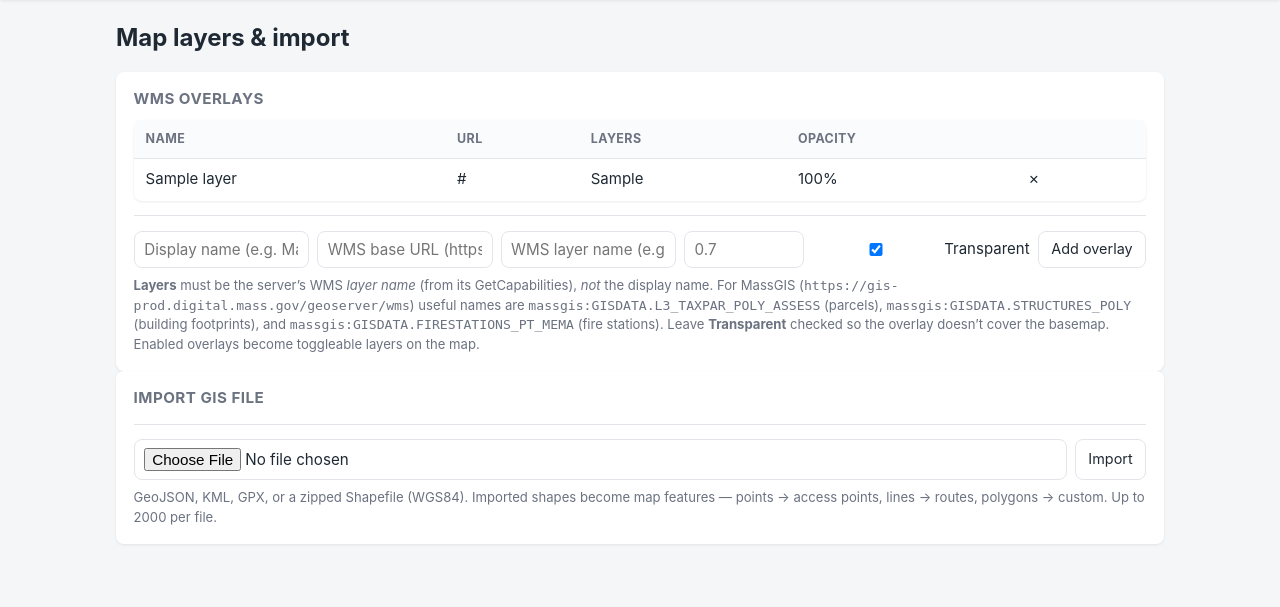
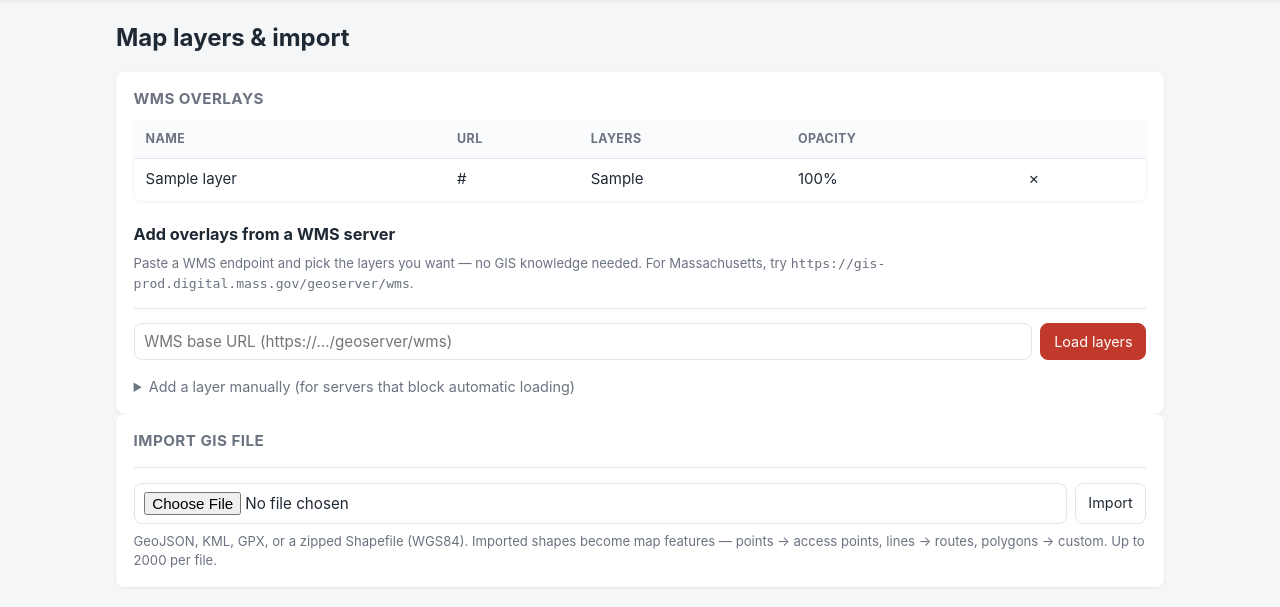
Before and after one commit to dwc-s/preplanner, a Flask app: page /overlays in a window 1280 px wide. Shown: the part 56-663 px from the top of the page. Run offline with Flask 3, Linux system fonts and the light colour scheme; a user stored in the database is signed in; tables that the repository leaves empty hold one stand-in row (values such as "Sample post"); some libraries are stand-ins or nearby versions.

Commit message:
Add WMS layer picker: paste a URL, choose layers from a menu
Admins no longer need to know WMS layer names. Paste a WMS endpoint and the
browser reads its GetCapabilities directly (client-side, so the app makes no
outbound call and still runs on restricted hosts), then shows a searchable
checklist of the server's layers. Each checked layer becomes its own
toggleable, transparent overlay named by its human title.

Handles WMS 1.3.0 and 1.1.1, dedupes against existing overlays, and falls back
to the manual add-by-name form for servers that block cross-site reads. New
POST /overlays/add-bulk (admin-only, CSRF-protected via X-CSRFToken header).

Co-Authored-By: Claude Opus 4.8 <noreply@anthropic.com>

```diff
--- a/app/main.py
+++ b/app/main.py
@@ -427,6 +427,42 @@ def overlay_add():
     return redirect(url_for("main.overlays"))
 
 
+@main_bp.post("/overlays/add-bulk")
+@admin_required
+def overlay_add_bulk():
+    """Add several WMS overlays at once from the layer picker (JSON POST).
+
+    The browser reads the WMS server's GetCapabilities directly (client-side, so
+    the app itself makes no outbound call — this keeps it runnable on hosts that
+    restrict server-side networking). It posts the chosen layers here; each layer
+    becomes its own toggleable overlay so crews can turn them on independently.
+    """
+    data = request.get_json(silent=True) or {}
+    url = (data.get("url") or "").strip()
+    layers = data.get("layers")
+    if not url or not isinstance(layers, list) or not layers:
+        return jsonify(error="A WMS URL and at least one layer are required."), 400
+
+    existing = {(w.url, w.layers) for w in dept_query(WmsLayer).all()}
+    added = 0
+    for item in layers:
+        if not isinstance(item, dict):
+            continue
+        name = (item.get("name") or "").strip()
+        if not name or (url, name) in existing:
+            continue
+        title = (item.get("title") or name).strip() or name
+        db.session.add(WmsLayer(
+            department_id=current_user.department_id,
+            name=title[:120], url=url[:500], layers=name[:300],
+            image_format="image/png", transparent=True, opacity=0.7, enabled=True,
+        ))
+        existing.add((url, name))
+        added += 1
+    db.session.commit()
+    return jsonify(added=added)
+
+
 @main_bp.post("/overlays/<int:layer_id>/delete")
 @admin_required
 def overlay_delete(layer_id):
--- a/app/static/css/style.css
+++ b/app/static/css/style.css
@@ -169,8 +169,23 @@ a:hover { text-decoration: underline; }
 .fp-wrap { display: inline-block; max-width: 100%; background: var(--card); border-radius: var(--radius); box-shadow: var(--shadow); padding: .5rem; margin-top: .5rem; }
 .fp-wrap img { max-width: 100%; height: auto; display: block; }
 
+/* WMS layer picker */
+.subhead { margin: 1.3rem 0 .2rem; font-size: 1.02rem; }
+.hint.error { color: var(--danger); }
+.wms-list { max-height: 20rem; overflow-y: auto; border: 1px solid var(--line); border-radius: var(--radius); margin-top: .6rem; background: #fff; }
+.wms-item { display: flex; align-items: baseline; gap: .55rem; padding: .4rem .7rem; border-bottom: 1px solid var(--line); cursor: pointer; margin: 0; }
+.wms-item:last-child { border-bottom: 0; }
+.wms-item:hover { background: var(--bg); }
+.wms-item input { margin: 0; flex: 0 0 auto; align-self: center; }
+.wms-item-title { flex: 0 1 auto; }
+.wms-item-name { color: var(--muted); font-size: .78rem; margin-left: auto; white-space: nowrap; padding-left: .5rem; }
+.wms-manual { margin-top: 1rem; }
+.wms-manual summary { cursor: pointer; color: var(--muted); font-size: .9rem; }
+#wms-selected-count { align-self: center; }
+
 @media (max-width: 620px) {
   .row { flex-direction: column; gap: .1rem; }
   .row dt { flex-basis: auto; }
   .nav a:not(.btn) { padding: .4rem .5rem; }
+  .wms-item-name { display: none; }
 }
--- /dev/null
+++ b/app/static/js/overlays.js
@@ -0,0 +1,208 @@
+/* WMS layer picker (admin, online-only).
+ *
+ * Paste a WMS base URL -> the browser fetches GetCapabilities directly and lists
+ * the server's layers so an admin can search and check the ones they want,
+ * without knowing any layer names. Reading capabilities client-side means the
+ * app server makes no outbound call (works on restricted hosts); it needs the
+ * WMS server to allow cross-origin reads (most GeoServer/ArcGIS do). If it
+ * can't, the manual "add by name" form below still works.
+ */
+(function () {
+  var meta = document.querySelector('meta[name="csrf-token"]');
+  var CSRF = meta ? meta.content : "";
+
+  var urlInput = document.getElementById("wms-url");
+  var loadBtn = document.getElementById("wms-load");
+  var statusEl = document.getElementById("wms-load-status");
+  var picker = document.getElementById("wms-picker");
+  var searchInput = document.getElementById("wms-search");
+  var listEl = document.getElementById("wms-list");
+  var addBtn = document.getElementById("wms-add-selected");
+  var countEl = document.getElementById("wms-selected-count");
+  if (!loadBtn || !urlInput) return;
+
+  var allLayers = [];   // [{name, title}]
+  var selected = {};    // name -> title
+  var RENDER_CAP = 300; // don't paint thousands of rows at once
+
+  // WMS request params Leaflet supplies per-tile; strip them from a pasted URL
+  // so we store a clean base (but keep others, e.g. MapServer's map=...).
+  var WMS_PARAMS = ["service", "version", "request", "layers", "styles", "srs",
+    "crs", "bbox", "width", "height", "format", "transparent", "exceptions"];
+
+  function cleanBase(raw) {
+    raw = (raw || "").trim();
+    if (!raw) return "";
+    if (!/^https?:\/\//i.test(raw)) raw = "https://" + raw;
+    var u;
+    try { u = new URL(raw); } catch (e) { return raw; }
+    Array.prototype.slice.call(u.searchParams.keys()).forEach(function (k) {
+      if (WMS_PARAMS.indexOf(k.toLowerCase()) !== -1) u.searchParams.delete(k);
+    });
+    return u.toString().replace(/\?$/, "");
+  }
+
+  function capabilitiesUrl(base) {
+    return base + (base.indexOf("?") === -1 ? "?" : "&") +
+      "service=WMS&version=1.3.0&request=GetCapabilities";
+  }
+
+  function directChildText(el, localName) {
+    for (var i = 0; i < el.children.length; i++) {
+      if (el.children[i].localName === localName) {
+        return (el.children[i].textContent || "").trim();
+      }
+    }
+    return "";
+  }
+
+  // Handles WMS 1.3.0 (namespaced) and 1.1.1 (no namespace) alike.
+  function parseCapabilities(xmlText) {
+    var doc = new DOMParser().parseFromString(xmlText, "application/xml");
+    if (doc.getElementsByTagName("parsererror").length) {
+      throw new Error("the response wasn't valid XML.");
+    }
+    var exc = doc.getElementsByTagNameNS("*", "ServiceException");
+    if (exc.length) {
+      throw new Error((exc[0].textContent || "service exception").trim());
+    }
+    var nodes = doc.getElementsByTagNameNS("*", "Layer");
+    var out = [], seen = {};
+    for (var i = 0; i < nodes.length; i++) {
+      var name = directChildText(nodes[i], "Name");
+      if (!name || seen[name]) continue;   // unnamed = group/container; skip
+      seen[name] = true;
+      out.push({ name: name, title: directChildText(nodes[i], "Title") || name });
+    }
+    out.sort(function (a, b) { return a.title.toLowerCase() < b.title.toLowerCase() ? -1 : 1; });
+    return out;
+  }
+
+  function setStatus(msg, isError) {
+    statusEl.textContent = msg || "";
+    statusEl.className = "hint" + (isError ? " error" : "");
+  }
+
+  function updateCount() {
+    var n = Object.keys(selected).length;
+    countEl.textContent = n ? n + " selected" : "";
+    addBtn.disabled = !n;
+  }
+
+  function render() {
+    var q = (searchInput.value || "").trim().toLowerCase();
+    var frag = document.createDocumentFragment();
+    var shown = 0, matches = 0;
+    for (var i = 0; i < allLayers.length; i++) {
+      var l = allLayers[i];
+      if (q && (l.title + " " + l.name).toLowerCase().indexOf(q) === -1) continue;
+      matches++;
+      if (shown >= RENDER_CAP) continue;
+      shown++;
+      frag.appendChild(rowFor(l));
+    }
+    listEl.innerHTML = "";
+    if (!matches) {
+      listEl.innerHTML = '<p class="subtle" style="padding:.6rem .7rem;margin:0;">' +
+        (q ? "No layers match your search." : "No layers found.") + "</p>";
+      return;
+    }
+    listEl.appendChild(frag);
+    if (matches > shown) {
+      var more = document.createElement("p");
+      more.className = "subtle";
+      more.style.cssText = "padding:.5rem .7rem;margin:0;";
+      more.textContent = "Showing first " + shown + " of " + matches + " matches — refine your search.";
+      listEl.appendChild(more);
+    }
+  }
+
+  function rowFor(l) {
+    var row = document.createElement("label");
+    row.className = "wms-item";
+    var cb = document.createElement("input");
+    cb.type = "checkbox";
+    cb.value = l.name;
+    cb.checked = !!selected[l.name];
+    cb.addEventListener("change", function () {
+      if (cb.checked) selected[l.name] = l.title; else delete selected[l.name];
+      updateCount();
+    });
+    var title = document.createElement("span");
+    title.className = "wms-item-title";
+    title.textContent = l.title;
+    var code = document.createElement("code");
+    code.className = "wms-item-name";
+    code.textContent = l.name;
+    row.appendChild(cb);
+    row.appendChild(title);
+    row.appendChild(code);
+    return row;
+  }
+
+  function loadLayers() {
+    var base = cleanBase(urlInput.value);
+    if (!base) { setStatus("Enter a WMS URL first.", true); return; }
+    urlInput.value = base;
+    allLayers = []; selected = {}; updateCount();
+    picker.hidden = true;
+    loadBtn.disabled = true;
+    setStatus("Loading layers…");
+    // credentials omitted: cross-origin WMS use Access-Control-Allow-Origin: *.
+    fetch(capabilitiesUrl(base), { credentials: "omit" })
+      .then(function (r) {
+        if (!r.ok) throw new Error("the server returned HTTP " + r.status + ".");
+        return r.text();
+      })
+      .then(function (txt) {
+        allLayers = parseCapabilities(txt);
+        if (!allLayers.length) { setStatus("No named layers were found at that URL.", true); return; }
+        setStatus("Found " + allLayers.length + " layers. Search, check the ones you want, then Add selected.");
+        searchInput.value = "";
+        picker.hidden = false;
+        render();
+        searchInput.focus();
+      })
+      .catch(function (e) {
+        setStatus("Couldn't read layers automatically — " + e.message +
+          " The server may block cross-site requests; use “Add a layer manually” below.", true);
+      })
+      .then(function () { loadBtn.disabled = false; });
+  }
+
+  function addSelected() {
+    var base = cleanBase(urlInput.value);
+    var layers = Object.keys(selected).map(function (name) {
+      return { name: name, title: selected[name] };
+    });
+    if (!base || !layers.length) return;
+    addBtn.disabled = true;
+    setStatus("Adding " + layers.length + " overlay" + (layers.length > 1 ? "s" : "") + "…");
+    fetch("/overlays/add-bulk", {
+      method: "POST",
+      headers: { "Content-Type": "application/json", "X-CSRFToken": CSRF },
+      body: JSON.stringify({ url: base, layers: layers })
+    })
+      .then(function (r) { return r.json().then(function (j) { return { ok: r.ok, body: j }; }); })
+      .then(function (res) {
+        if (!res.ok) throw new Error((res.body && res.body.error) || "server error");
+        // Reload so the new overlays show in the configured list above.
+        window.location.reload();
+      })
+      .catch(function (e) {
+        setStatus("Couldn't add overlays: " + e.message, true);
+        addBtn.disabled = false;
+      });
+  }
+
+  loadBtn.addEventListener("click", loadLayers);
+  urlInput.addEventListener("keydown", function (e) {
+    if (e.key === "Enter") { e.preventDefault(); loadLayers(); }
+  });
+  addBtn.addEventListener("click", addSelected);
+  var searchTimer;
+  searchInput.addEventListener("input", function () {
+    clearTimeout(searchTimer);
+    searchTimer = setTimeout(render, 120);
+  });
+})();
--- a/app/static/sw.js
+++ b/app/static/sw.js
@@ -10,7 +10,7 @@
  * Writes (POST/PUT/DELETE) are passed straight through — offline editing with a
  * sync queue is intentionally out of scope for this version.
  */
-const APP_CACHE = "preplanner-shell-v3";
+const APP_CACHE = "preplanner-shell-v4";
 const TILE_CACHE = "preplanner-tiles-v1";
 const TILE_LIMIT = 600;
 
@@ -22,6 +22,7 @@ const SHELL = [
   "/static/js/occupancy.js",
   "/static/js/occupancy_list.js",
   "/static/js/conflicts.js",
+  "/static/js/overlays.js",
   "/static/vendor/dexie/dexie.min.js",
   "/static/vendor/leaflet/leaflet.css",
   "/static/vendor/leaflet/leaflet.js",
--- a/app/templates/overlays.html
+++ b/app/templates/overlays.html
@@ -31,7 +31,28 @@
       <p class="subtle">No WMS overlays configured.</p>
     {% endif %}
 
-    <form method="post" action="{{ url_for('main.overlay_add') }}" class="inline-form">
+    <h3 class="subhead">Add overlays from a WMS server</h3>
+    <p class="hint">Paste a WMS endpoint and pick the layers you want — no GIS knowledge needed.
+      For Massachusetts, try <code>https://gis-prod.digital.mass.gov/geoserver/wms</code>.</p>
+    <div class="inline-form">
+      <input type="url" id="wms-url" placeholder="WMS base URL (https://…/geoserver/wms)" style="flex:1;min-width:16rem;">
+      <button type="button" class="btn btn-primary" id="wms-load">Load layers</button>
+    </div>
+    <p id="wms-load-status" class="hint" aria-live="polite"></p>
+
+    <div id="wms-picker" hidden>
+      <div class="inline-form">
+        <input type="search" id="wms-search" placeholder="Search layers (parcels, structures, hydrants…)" style="flex:1;">
+        <span id="wms-selected-count" class="subtle"></span>
+        <button type="button" class="btn btn-primary" id="wms-add-selected" disabled>Add selected</button>
+      </div>
+      <div id="wms-list" class="wms-list"></div>
+      <p class="hint">Each layer you add becomes its own toggleable overlay on the map (transparent, so it won’t hide the basemap).</p>
+    </div>
+
+    <details class="wms-manual">
+      <summary>Add a layer manually (for servers that block automatic loading)</summary>
+      <form method="post" action="{{ url_for('main.overlay_add') }}" class="inline-form" style="margin-top:.4rem;border-top:0;padding-top:0;">
         <input type="hidden" name="csrf_token" value="{{ csrf_token() }}">
         <input type="text" name="name" placeholder="Display name (e.g. MassGIS Parcels)" required>
         <input type="url" name="url" placeholder="WMS base URL (https://…)" required>
@@ -42,16 +63,7 @@
         </label>
         <button class="btn" type="submit">Add overlay</button>
       </form>
-    <p class="hint">
-      <strong>Layers</strong> must be the server’s WMS <em>layer name</em> (from its
-      GetCapabilities), <em>not</em> the display name. For MassGIS
-      (<code>https://gis-prod.digital.mass.gov/geoserver/wms</code>) useful names are
-      <code>massgis:GISDATA.L3_TAXPAR_POLY_ASSESS</code> (parcels),
-      <code>massgis:GISDATA.STRUCTURES_POLY</code> (building footprints), and
-      <code>massgis:GISDATA.FIRESTATIONS_PT_MEMA</code> (fire stations).
-      Leave <strong>Transparent</strong> checked so the overlay doesn’t cover the basemap.
-      Enabled overlays become toggleable layers on the map.
-    </p>
+    </details>
   </section>
 
   <section class="card card-wide">
@@ -66,3 +78,7 @@
       map features — points → access points, lines → routes, polygons → custom. Up to 2000 per file.</p>
   </section>
 {% endblock %}
+
+{% block scripts %}
+  <script src="{{ url_for('static', filename='js/overlays.js') }}"></script>
+{% endblock %}
```
Also changed, not shown: tests/test_app.py (+41 -0 lines), README.md. Lines whose indentation alone changed are shown as unchanged.
